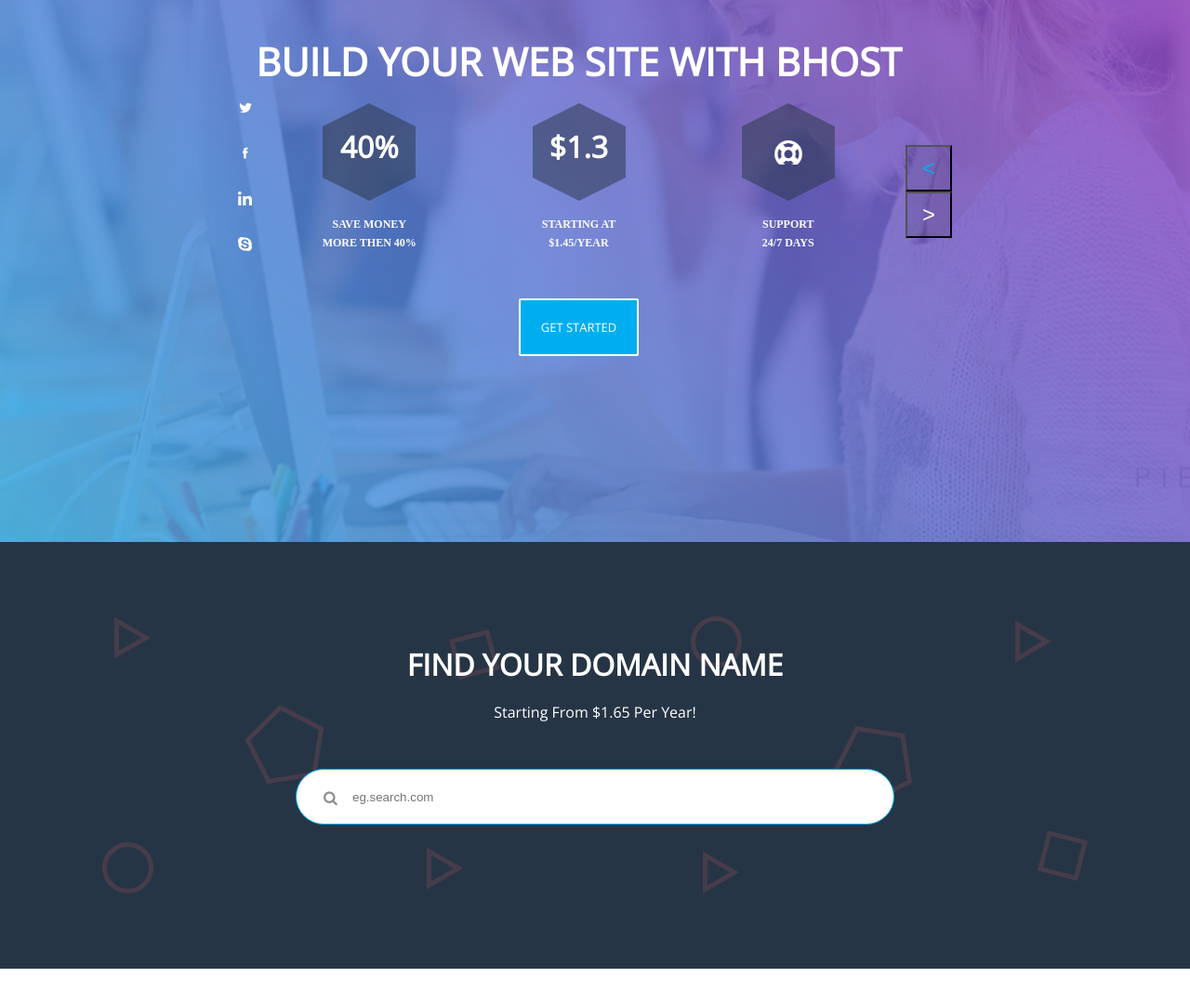
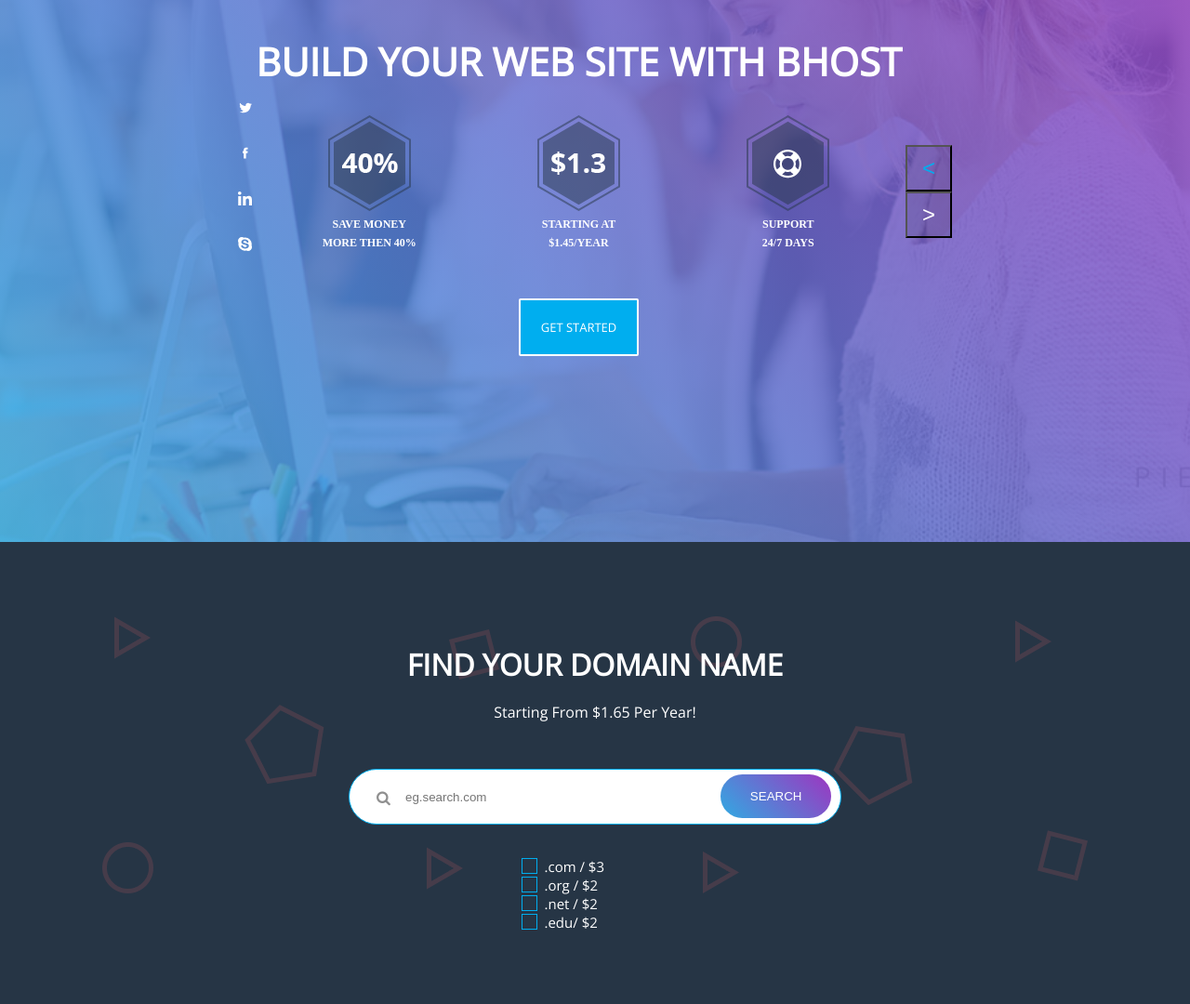
Before and after one commit to Iri-iri/BHosting, a plain HTML site: page index.html in a window 1280 px wide. Shown: the part 280-1360 px from the top of the page at 93% size. Before the commit the page ends 1322 px from the top, so only its background shows below. Drawn offline with nearby package versions, Linux system fonts and the light colour scheme.

Commit message:
Add files via upload

```diff
--- a/index.html
+++ b/index.html
@@ -181,22 +181,23 @@
 
             <section class="card__item">
               <section class="card__image percent">
-                <p>40%</p>
+                <img src="images/5-layers (2).png">
               </section>
               <p class="card__description"><b>save money more then 40%</b></p>
             </section>
 
             <section class="card__item">
               <section class="card__image dollar">
-                <p>$1.3</p>
+                <img src="images/5-layers (1).png">
               </section>
               <p class="card__description"><b>starting at $1.45/year</b></p>
             </section>
 
             <section class="card__item">
-              <section class="card__image_wrapper">
-                <section class="card__image support"></section>
-              </section>
+                <section class="card__image support">
+                  <img src="/images/5-layers.png">
+                </section>
+
               <p class="card__description"><b>Support <br> 24/7 days</b></p>
             </section>
 
@@ -222,11 +223,20 @@
       <h2 class="title title__search_white">Find your domain name</h2>
       <p>Starting From $1.65 Per Year!</p>
       <form class="box-search">
+
         <span class="icon"><i class="fa fa-search"></i></span>
         <input type="eg-search" id="eg-search" placeholder="eg.search.com" />
-        <!-- <button class="btn search__btn" type="submit">SEARCH</button> -->
-      </form>
-      <section class="domain-prize"></section>
+        <button class="search__btn" type="submit">SEARCH</button>
+
+        </form>
+      <section class="domain-prize">
+        <ul class=domain-prize_list>
+          <div class="square"><li class="domain-prize_item">.com / $3</li></div>
+          <div class="square"><li class="domain-prize_item">.org / $2</li></div>
+          <div class="square"><li class="domain-prize_item">.net / $2</li></div>
+          <div class="square"><li class="domain-prize_item">.edu/ $2</li></div>
+      </ul>
+      </section>
     </section>
   </section>
 
--- a/style.css
+++ b/style.css
@@ -119,6 +119,7 @@
   font-weight: 700;
   line-height: 60px;
   text-transform: uppercase;
+  margin-bottom: 28px;
 }
 
 .card {
@@ -133,47 +134,6 @@
   text-align: center;
 }
 
-.card__image {
-  width: 100px;
-  height: 55px;
-  position: relative;
-  background-color: rgba(38, 53, 69, 0.5);
-  color: #ffffff;
-  font-family: "Open Sans";
-  font-size: 2rem;
-  font-weight: 700;
-  text-align: center;
-  margin: 40px auto;
-}
-
-.card__image:before {
-  content: "";
-  position: absolute;
-  top: -25px;
-  left: 0;
-  width: 0;
-  height: 0;
-  border-left: 50px solid transparent;
-  border-right: 50px solid transparent;
-  border-bottom: 25px solid rgba(38, 53, 69, 0.5);
-}
-
-.card__image:after {
-  content: "";
-  position: absolute;
-  bottom: -25px;
-  left: 0;
-  width: 0;
-  height: 0;
-  border-left: 50px solid transparent;
-  border-right: 50px solid transparent;
-  border-top: 25px solid rgba(38, 53, 69, 0.5);
-}
-
-.card__image>p {
-  opacity: 1;
-}
-
 .card__description {
   color: #ffffff;
   font-family: "Open Sans - Extrabold";
@@ -181,12 +141,6 @@
   font-weight: 400;
   line-height: 20px;
   text-transform: uppercase;
-}
-
-.support {
-  background-image: url("images/@1X.png");
-  background-repeat: no-repeat;
-  background-position: center;
 }
 
 .btn {
@@ -280,7 +234,8 @@
   border: 1px solid #00aeef;
   border-radius: 30px;
   padding-left: 60px;
-  padding-right: 405px;
+  /* padding-right: 405px; */
+  width: 50%;
   outline:none;
 }
 
@@ -294,8 +249,56 @@
 
 
 
+.domain-prize_list {
+  padding: 0;
+  width: 40%;
+  margin: 0 auto;
+  display: flex;
+  justify-content: space-between;
+  position: relative;
+}
 
+.square {
+  padding: 0 25px;
+  position: relative;
+}
 
+.domain-prize_item {
+  list-style-type: none;
+  font-size: 15px;
+}
+
+.domain-prize_item:before {
+  content: "";
+  position: absolute;
+  bottom: 2px;
+  left: 0px;
+  width: 15px;
+	height: 15px;
+  background: transparent;
+  border: 1px solid #00AEEF;
+}
+
+.search__btn_wrapper {
+  position: relative;
+  width: 100%;
+}
+
+.search__btn {
+  border-radius: 30px;
+  outline: none;
+  color: #FFFFFF;
+  background-image: linear-gradient(45deg, rgba(49, 170, 226, 1) 0%, rgba(157, 53, 192, 1) 100%);
+  padding: 1rem 2rem;
+  border: none;
+  position: absolute;
+  right: 26%;
+  top: 10%;
+}
+
+.search__btn:hover {
+  cursor: pointer;
+}
 
 
 
@@ -343,3 +346,21 @@
     align-items: center;
   }
 }
+
+@media all and (max-width: 1345px) {
+  .domain-prize_list {
+    flex-direction: column;
+    width: 15%;
+    text-align: left;
+  }
+}
+
+@media all and (max-width: 1100px) {
+  .search__wrapper {
+    background: url("images/Ellipse_4.png");
+    background-repeat: no-repeat;
+    background-color: #263545;
+    background-position: center;
+    background-size: contain;
+  }
+}
```
